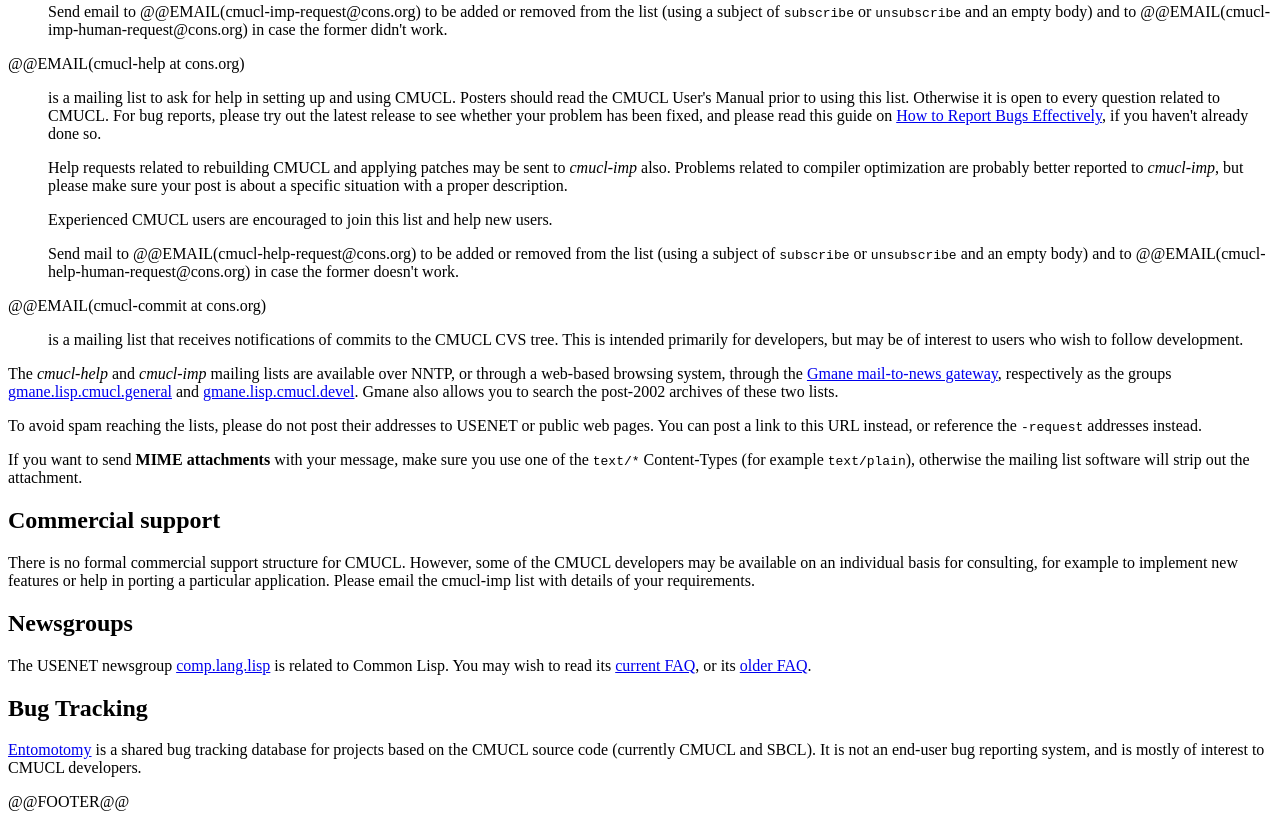
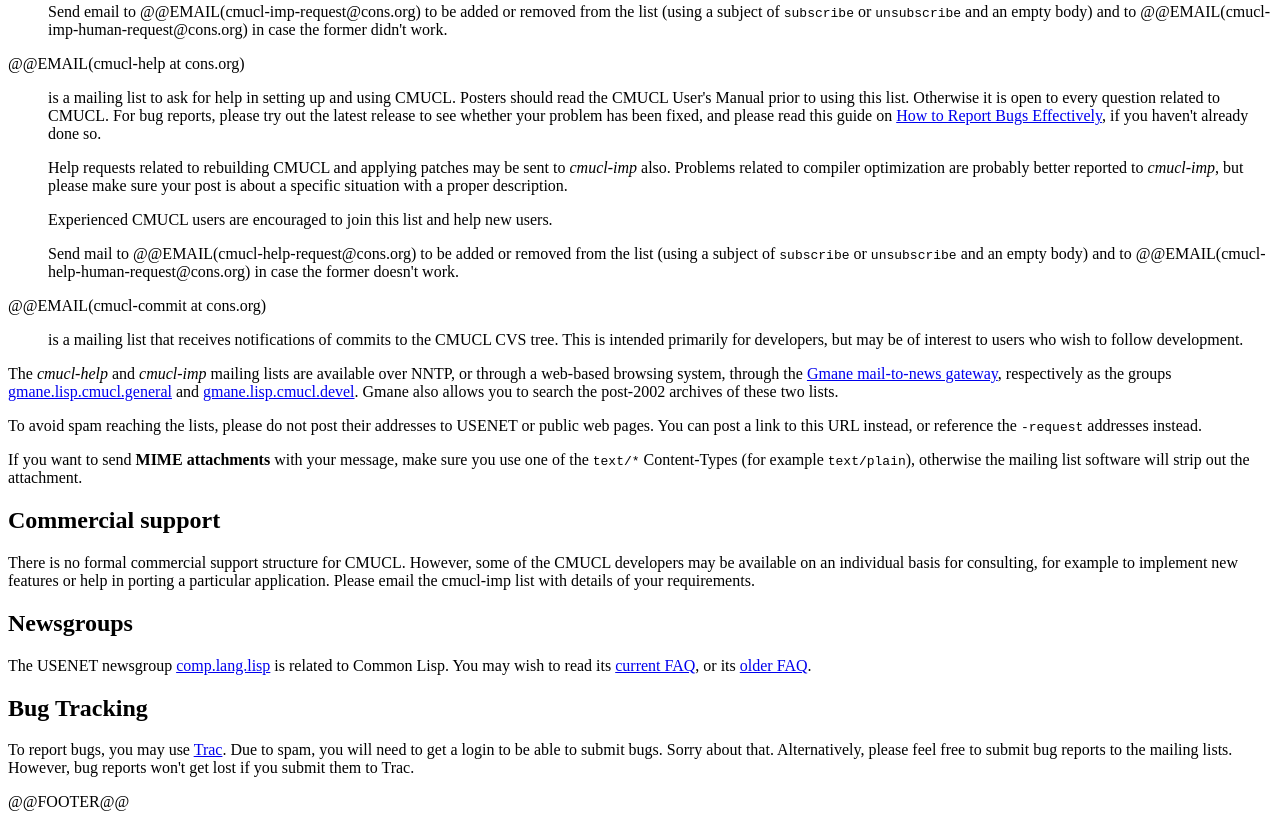
Before and after one commit to rtoy/cmucl-site, a plain HTML site: page cmucl-www/www/support.html in a window 1280 px wide. Shown: the part 333-1152 px from the top of the page. Drawn offline with Linux system fonts and the light colour scheme.

Commit message:
Entomotomy is dead.  Use Trac instead.

```diff
--- a/cmucl-www/www/support.html
+++ b/cmucl-www/www/support.html
@@ -133,10 +133,12 @@
 
 <h2>Bug Tracking</h2>
 
-<p> <a href = "http://entomotomy.cliki.net/index">Entomotomy</a> is a
-    shared bug tracking database for projects based on the CMUCL source
-    code (currently CMUCL and SBCL). It is not an end-user bug reporting
-    system, and is mostly of interest to CMUCL developers. </p>
+<p> To report bugs, you may use <a
+    href="http://trac.common-lisp.net/cmucl">Trac</a>.  Due to spam,
+    you will need to get a login to be able to submit bugs.  Sorry
+    about that.  Alternatively, please feel free to submit bug reports
+    to the mailing lists.  However, bug reports won't get lost if you
+    submit them to Trac. </p>
 
 @@FOOTER@@
 </body>
```
